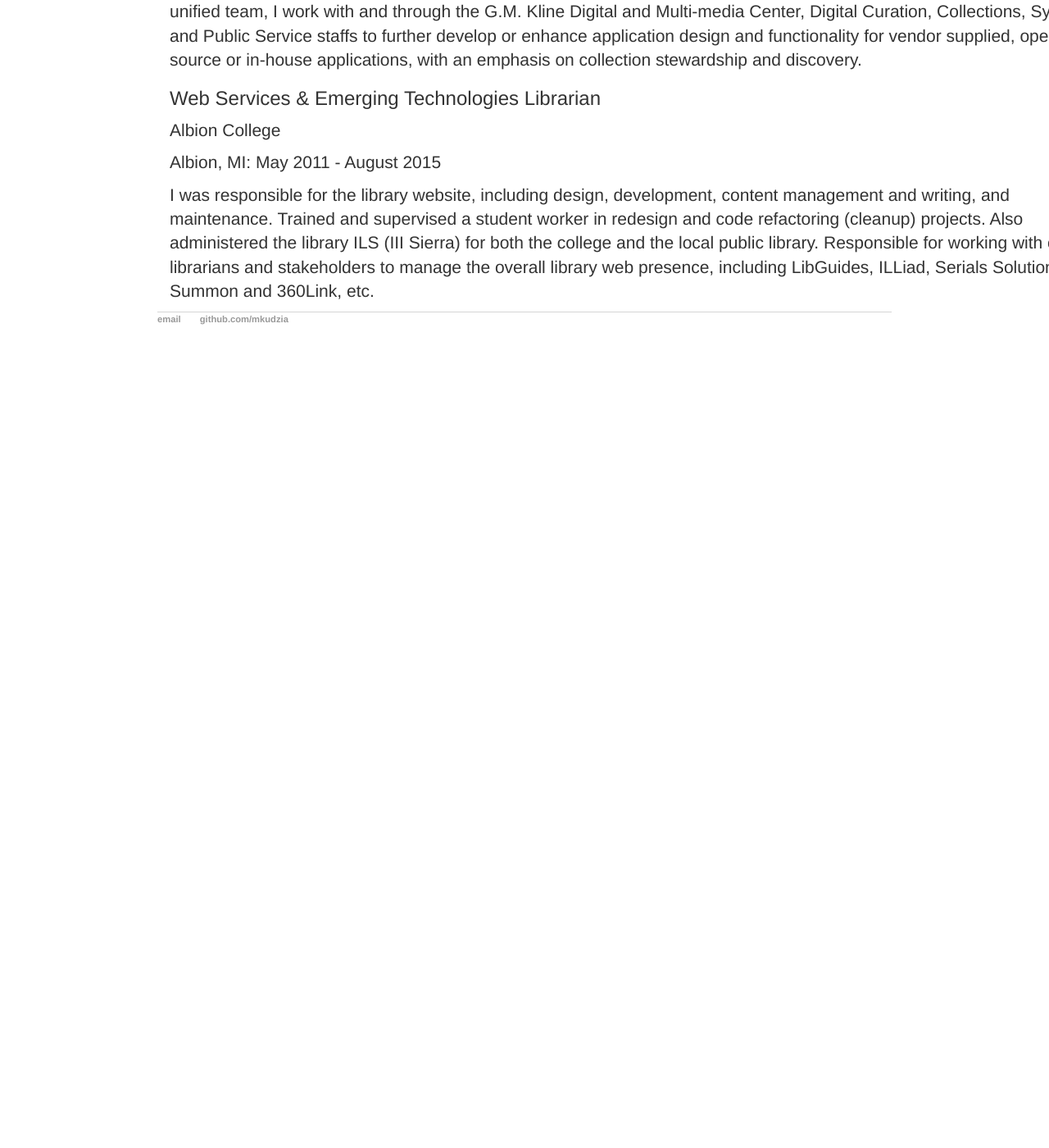
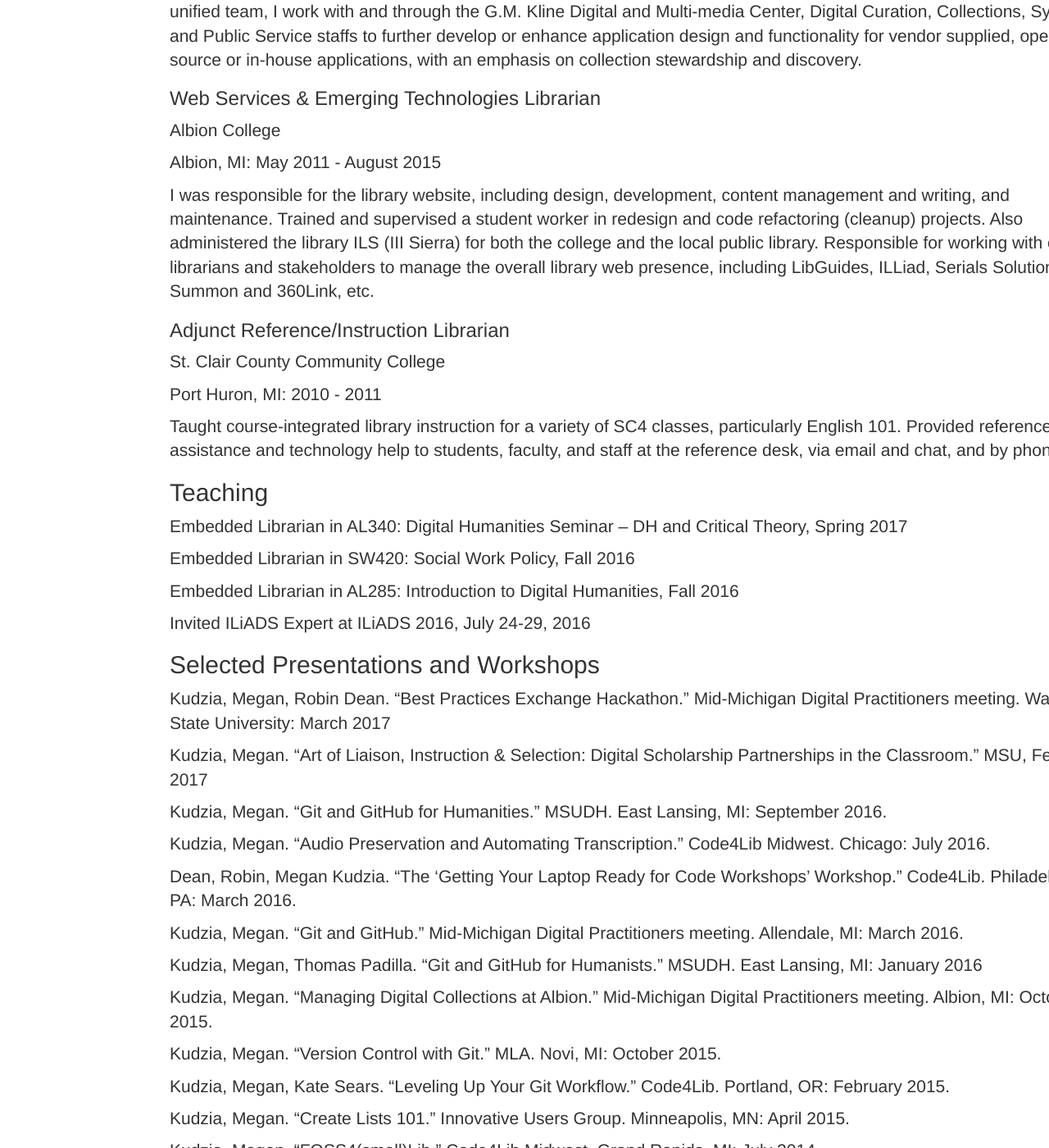
Before and after one commit to mkudzia/mkudzia.github.io, a Jekyll site: the page built from cv.html, in a window 1280 px wide and 1400 px high, scrolled down 745 px. Shown: the whole window at 82% size. Built offline with Jekyll 4.4.1, drawn with Linux system fonts in a browser that asks for light colours; before the commit the page ends 1202 px from its top, so only the background shows below that; some of the changed text lies outside the part shown.

Commit message:
removed extra cv file, moved content updates where they're supposed to be

```diff
--- a/cv.html
+++ b/cv.html
@@ -19,3 +19,44 @@
 <p class="subheader">Albion College</p>
 <p>Albion, MI: May 2011 - August 2015</p>
 <p>I was responsible for the library website, including design, development, content management and writing, and maintenance. Trained and supervised a student worker in redesign and code refactoring (cleanup) projects. Also administered the library ILS (III Sierra) for both the college and the local public library. Responsible for working with other librarians and stakeholders to manage the overall library web presence, including LibGuides, ILLiad, Serials Solutions Summon and 360Link, etc.</p>
+
+<h3>Adjunct Reference/Instruction Librarian</h3>
+<p class="subheader">St. Clair County Community College</p>
+<p>Port Huron, MI: 2010 - 2011</p>
+<p>Taught course-integrated library instruction for a variety of SC4 classes, particularly English 101. Provided reference assistance and technology help to students, faculty, and staff at the reference desk, via email and chat, and by phone.</p>
+
+<h2>Teaching</h2>
+<p class="secondlineindent">Embedded Librarian in AL340: Digital Humanities Seminar – DH and Critical Theory, Spring 2017</p>
+<p class="secondlineindent">Embedded Librarian in SW420: Social Work Policy, Fall 2016</p>
+<p class="secondlineindent">Embedded Librarian in AL285: Introduction to Digital Humanities, Fall 2016</p>
+<p class="secondlineindent">Invited ILiADS Expert at ILiADS 2016, July 24-29, 2016</p>
+
+<h2>Selected Presentations and Workshops</h2>
+<p class="secondlineindent">Kudzia, Megan, Robin Dean. “Best Practices Exchange Hackathon.” Mid-Michigan Digital Practitioners meeting. Wayne State University: March 2017</p>
+<p class="secondlineindent">Kudzia, Megan. “Art of Liaison, Instruction &amp; Selection: Digital Scholarship Partnerships in the Classroom.” MSU, February 2017</p>
+<p class="secondlineindent">Kudzia, Megan. “Git and GitHub for Humanities.” MSUDH. East Lansing, MI: September 2016.</p>
+<p class="secondlineindent">Kudzia, Megan. “Audio Preservation and Automating Transcription.” Code4Lib Midwest. Chicago: July 2016.</p>
+<p class="secondlineindent">Dean, Robin, Megan Kudzia. “The ‘Getting Your Laptop Ready for Code Workshops’ Workshop.” Code4Lib. Philadelphia, PA: March 2016.</p>
+<p class="secondlineindent">Kudzia, Megan. “Git and GitHub.” Mid-Michigan Digital Practitioners meeting. Allendale, MI: March 2016.</p>
+<p class="secondlineindent">Kudzia, Megan, Thomas Padilla. “Git and GitHub for Humanists.” MSUDH. East Lansing, MI: January 2016</p>
+<p class="secondlineindent">Kudzia, Megan. “Managing Digital Collections at Albion.” Mid-Michigan Digital Practitioners meeting. Albion, MI: October 2015.</p>
+<p class="secondlineindent">Kudzia, Megan. “Version Control with Git.” MLA. Novi, MI: October 2015.</p>
+<p class="secondlineindent">Kudzia, Megan, Kate Sears. “Leveling Up Your Git Workflow.” Code4Lib. Portland, OR: February 2015.</p>
+<p class="secondlineindent">Kudzia, Megan. “Create Lists 101.” Innovative Users Group. Minneapolis, MN: April 2015.</p>
+<p class="secondlineindent">Kudzia, Megan. “FOSS4(small)Lib.” Code4Lib Midwest. Grand Rapids, MI: July 2014.</p>
+
+<h2>Training</h2>
+<p>MSUL Community of Practice: Teaching and Learning. Participated in monthly sessions of 1.5 – 3 hours, readings and reflections as assigned. Academic year 2016 – 2017.</p>
+<p>DHSI: Drupal for Digital Humanities Projects. Completed an intensive, five-day workshop at the University of Victoria, British Columbia, Canada, June 2016.</p>
+<p>AMIA webinars on audio and video preservation and formats. Completed in East Lansing, MI, 2 — 5 hours a week, September — October 2015</p>
+<p>Advanced Python Mastery. Completed as an intensive, 4.5 day workshop in Chicago, IL, November 2015.</p>
+
+<h2>Memberships and Service</h2>
+
+<h2>Education</h2>
+<p>Wayne State University, Detroit, MI:  MLIS, December 2009</p>
+<p>Kalamazoo College, Kalamazoo, MI: BA English (Cum Laude), June 2008</p>
+<ul>Papers and research:
+	<li>Intercultural Research Project: Glassblowing in Art &amp; Industry in Germany</li>
+	<li>Senior Independent Project: Adapting the Anglo-American Vampire Archetype: the Contemporary Japanese Vampire Mythos</li>
+</ul>
```
Also changed, not shown: 1 other file.
